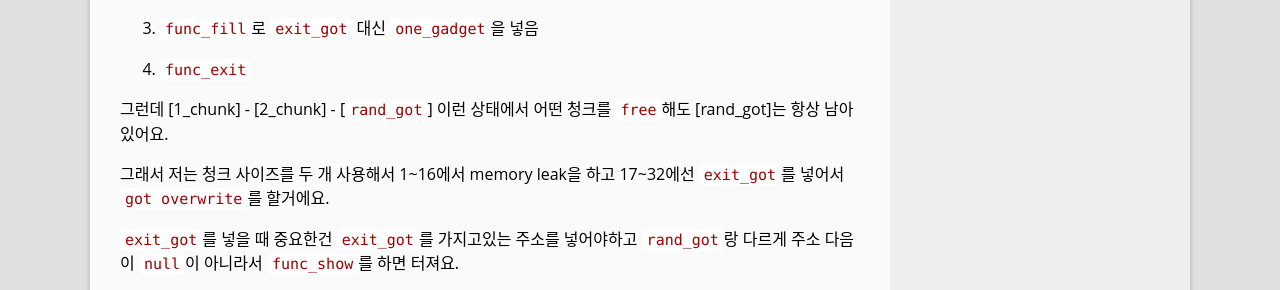
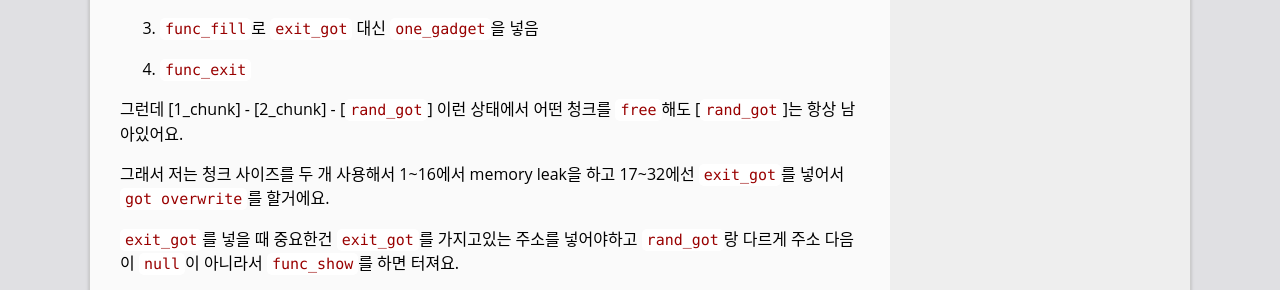
Before and after one commit to UnKN0wnName/stfwlg.github.io, a Jekyll site: the page built from _posts/2018-07-09-[2018_sctf]_CowBoy_풀이.md, in a window 1280 px wide and 900 px high, scrolled down 6566 px. Shown: the part 162-452 px from the top of the window. Built offline with Jekyll 4.4.1, drawn with Linux system fonts in a browser that asks for light colours; comment, search, counter and statistics services are not loaded.

```diff
--- a/_posts/2018-07-09-[2018_sctf]_CowBoy_풀이.md
+++ b/_posts/2018-07-09-[2018_sctf]_CowBoy_풀이.md
@@ -160,7 +160,7 @@ print "[*] real_one : " + hex(real_one)
 
 4. `func_exit`
 
-그런데 [1_chunk] - [2_chunk] - [`rand_got`] 이런 상태에서 어떤 청크를 `free`해도 [rand_got]는 항상 남아있어요.
+그런데 [1_chunk] - [2_chunk] - [`rand_got`] 이런 상태에서 어떤 청크를 `free`해도 [`rand_got`]는 항상 남아있어요.
 
 그래서 저는 청크 사이즈를 두 개 사용해서 1~16에서 memory leak을 하고 17~32에선 `exit_got`를 넣어서 `got overwrite`를 할거에요.
 
```
